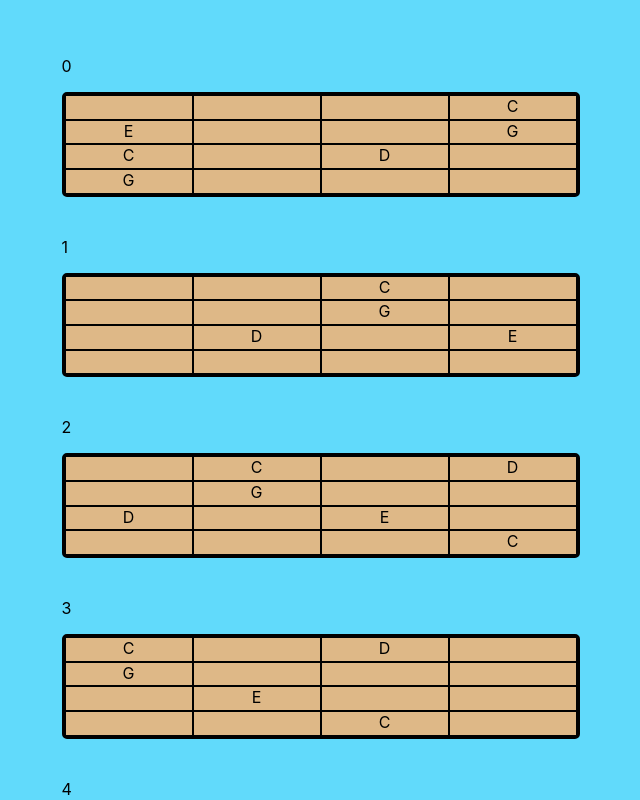
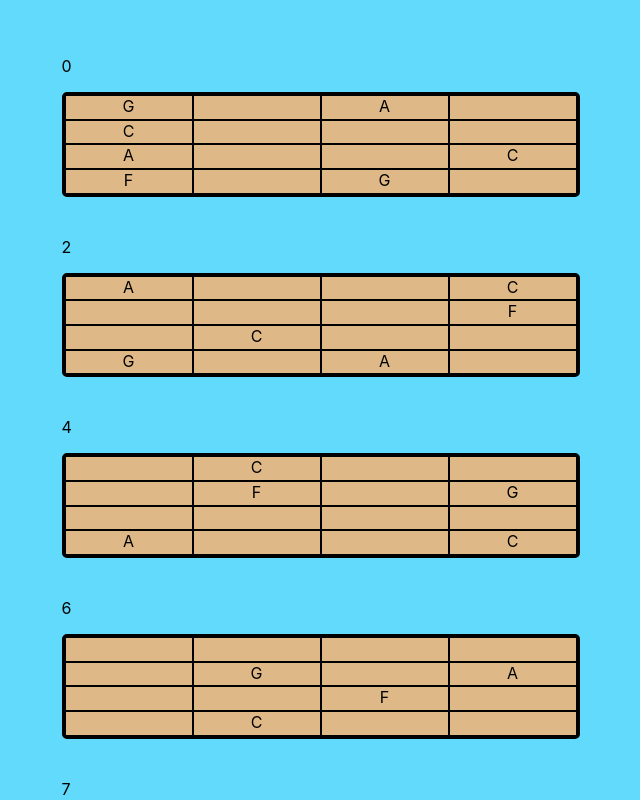
Before and after one commit to ryanwmichaud/TabV4, a React (Create React App) app: page / in a window 1280 px wide. Shown: the part 1000-1800 px from the top of the page, without its empty margins (14-654 px from the left). Built offline with nearby package versions, Linux system fonts and the light colour scheme.

Commit message:
generating data from main and passing to ui

```diff
--- a/src/App.js
+++ b/src/App.js
@@ -1,5 +1,7 @@
 import './App.css';
 import React from 'react';
+import { generate} from './main';
+
 
 
 function Box(props){
@@ -90,106 +92,12 @@ function App() {
           </input>
         </div>
         <div className='results'>Results:</div>
-        <Results  data = {[
-  [
-    0,
-    [ ' ', ' ', ' ', 'C' ],
-    [ 'E', ' ', ' ', 'G' ],
-    [ 'C', ' ', 'D', ' ' ],
-    [ 'G', ' ', ' ', ' ' ]
-  ],
-  [
-    1,
-    [ ' ', ' ', 'C', ' ' ],
-    [ ' ', ' ', 'G', ' ' ],
-    [ ' ', 'D', ' ', 'E' ],
-    [ ' ', ' ', ' ', ' ' ]
-  ],
-  [
-    2,
-    [ ' ', 'C', ' ', 'D' ],
-    [ ' ', 'G', ' ', ' ' ],
-    [ 'D', ' ', 'E', ' ' ],
-    [ ' ', ' ', ' ', 'C' ]
-  ],
-  [
-    3,
-    [ 'C', ' ', 'D', ' ' ],
-    [ 'G', ' ', ' ', ' ' ],
-    [ ' ', 'E', ' ', ' ' ],
-    [ ' ', ' ', 'C', ' ' ]
-  ],
-  [
-    4,
-    [ ' ', 'D', ' ', 'E' ],
-    [ ' ', ' ', ' ', ' ' ],
-    [ 'E', ' ', ' ', 'G' ],
-    [ ' ', 'C', ' ', 'D' ]
-  ],
-  [
-    5,
-    [ 'D', ' ', 'E', ' ' ],
-    [ ' ', ' ', ' ', 'C' ],
-    [ ' ', ' ', 'G', ' ' ],
-    [ 'C', ' ', 'D', ' ' ]
-  ],
-  [
-    6,
-    [ ' ', 'E', ' ', ' ' ],
-    [ ' ', ' ', 'C', ' ' ],
-    [ ' ', 'G', ' ', ' ' ],
-    [ ' ', 'D', ' ', 'E' ]
-  ],
-  [
-    7,
-    [ 'E', ' ', ' ', 'G' ],
-    [ ' ', 'C', ' ', 'D' ],
-    [ 'G', ' ', ' ', ' ' ],
-    [ 'D', ' ', 'E', ' ' ]
-  ],
-  [
-    8,
-    [ ' ', ' ', 'G', ' ' ],
-    [ 'C', ' ', 'D', ' ' ],
-    [ ' ', ' ', ' ', ' ' ],
-    [ ' ', 'E', ' ', ' ' ]
-  ]
-]} />
+        <Results  data = { generate(["F4","A4","C4","G4"],["F","A","C","G"])} />
       </div>
     </div>
   );
 }
 
-/*
-[ 0, [ 1, 3 ], [ 2, 4 ], [ 1 ], [ 1, 3 ] ]
-[ 1, [ 2 ], [ 1, 3 ], [], [ 2 ] ]
-[ 2, [ 1, 4 ], [ 2, 4 ], [ 4 ], [ 1, 4 ] ]
-
-[
- [
-    0,
-    [ ' ', ' ', 'E', ' ' ],
-    [ ' ', 'C', ' ', ' ' ],
-    [ 'G', ' ', ' ', ' ' ],
-    [ ' ', ' ', 'E', ' ' ]
-  ],
-  [
-    1,
-    [ ' ', 'E', ' ', ' ' ],
-    [ 'C', ' ', ' ', ' ' ],
-    [ ' ', ' ', ' ', ' ' ],
-    [ ' ', 'E', ' ', ' ' ]
-  ],
-  [
-    2,
-    [ 'E', ' ', ' ', 'G' ],
-    [ ' ', ' ', ' ', 'E' ],
-    [ ' ', ' ', ' ', 'C' ],
-    [ 'E', ' ', ' ', 'G' ]
-  ]
-]
 
 
-*/
-
 export default App;
--- a/src/main.js
+++ b/src/main.js
@@ -1,35 +1,33 @@
-
-
 
 
 function getNoteNum(noteName){
-    letterName = noteName.substring(0,noteName.length-1);
-    octave = noteName.substring(noteName.length-1,noteName.length);
-    num = nameMap.get(letterName);
+    let letterName = noteName.substring(0,noteName.length-1);
+    let octave = noteName.substring(noteName.length-1,noteName.length);
+    let num = nameMap.get(letterName);
     num += (parseInt(octave)+1)*12;
     return num
 }
 function getNoteNumNoOctave(noteName){
-    letterName = noteName.substring(0,noteName.length-1);
-    num = nameMap.get(letterName);
+    let letterName = noteName.substring(0,noteName.length-1);
+    let num = nameMap.get(letterName);
     return num
 }
 
 function getNoteName(noteNum){
-    letterNoteNum = noteNum%12;
-    letterName = names[letterNoteNum];
-    octave = Math.floor(noteNum/12) -1;
+    let letterNoteNum = noteNum%12;
+    let letterName = names[letterNoteNum];
+    let octave = Math.floor(noteNum/12) -1;
     return letterName.concat(octave.toString());
 }
 function getNoteNameNoOctave(noteNum){
-    letterNoteNum = noteNum%12;
-    letterName = names[letterNoteNum];
+    let letterNoteNum = noteNum%12;
+    let letterName = names[letterNoteNum];
     return letterName;
 }
 
 
-names = ["C","C#","D","D#","E","F","F#","G","G#","A","A#","B"];
-nameMap = new Map();
+const names = ["C","C#","D","D#","E","F","F#","G","G#","A","A#","B"];
+let nameMap = new Map();
 for(let i=0;i<12;i++){
     nameMap.set(names[i],i);
 }
@@ -90,34 +88,34 @@ class MusicString{
 function generate(openStrings,chordTones){
 
 
-    musicStrings = []
+    let musicStrings = []
 
-    for(let i=0; i<openStrings.length; i++){
-        s = new MusicString(openStrings[i]);
+    for(let i=openStrings.length-1; i>=0; i--){
+        let s = new MusicString(openStrings[i]);
         musicStrings = musicStrings.concat(s);
     }
 
 
 
-    checklist = chordTones.slice();
+    let checklist = chordTones.slice();
 
 
     for(let stringNum=0;stringNum<musicStrings.length;stringNum++){ //set if any open strings are cts
-        currentString = musicStrings[stringNum];
+        let currentString = musicStrings[stringNum];
         if(chordTones.includes(currentString.openNoOctave)){
             currentString.openIsChordTone = true;
         }
     }
 
 
-    stretch = 4;
+    const stretch = 4;
 
-    solutions=[]
+    let solutions=[]
 
 
     for(let position=0;position<12;position++){  //for each position
         checklist = chordTones.slice()
-        solution = [position];
+        let solution = [position];
         for (let i=0; i<musicStrings.length;i++){
             solution.push([])
         }
@@ -126,7 +124,7 @@ function generate(openStrings,chordTones){
         for(let stringNum=0;stringNum<musicStrings.length;stringNum++){      //for each string
 
 
-            currentString = musicStrings[stringNum];
+            let currentString = musicStrings[stringNum];
 
             if(currentString.openIsChordTone){                      //check if open is ct
                 //solution[stringNum+1].push(0);
@@ -135,11 +133,11 @@ function generate(openStrings,chordTones){
             }
 
             for(let i=position;i<position+stretch;i++){             //for each fret in the position add it if were looking for it
-                note = currentString.stringMap[i];
+                let note = currentString.stringMap[i];
                 if(chordTones.includes(note) ){
                     //add to solution and remove from checklist
                     solution[stringNum+1].push(note);
-                    if(checklist.indexOf(note) != -1){
+                    if(checklist.indexOf(note) !== -1){
                         checklist.splice(checklist.indexOf(note),1);
                     }
 
@@ -166,8 +164,4 @@ function generate(openStrings,chordTones){
 }
 
 
-function main(){
-    generate(["A4","E4","C4","G5"],["C","E","G","D"])
-}
-
-main();
+export {generate};
```
